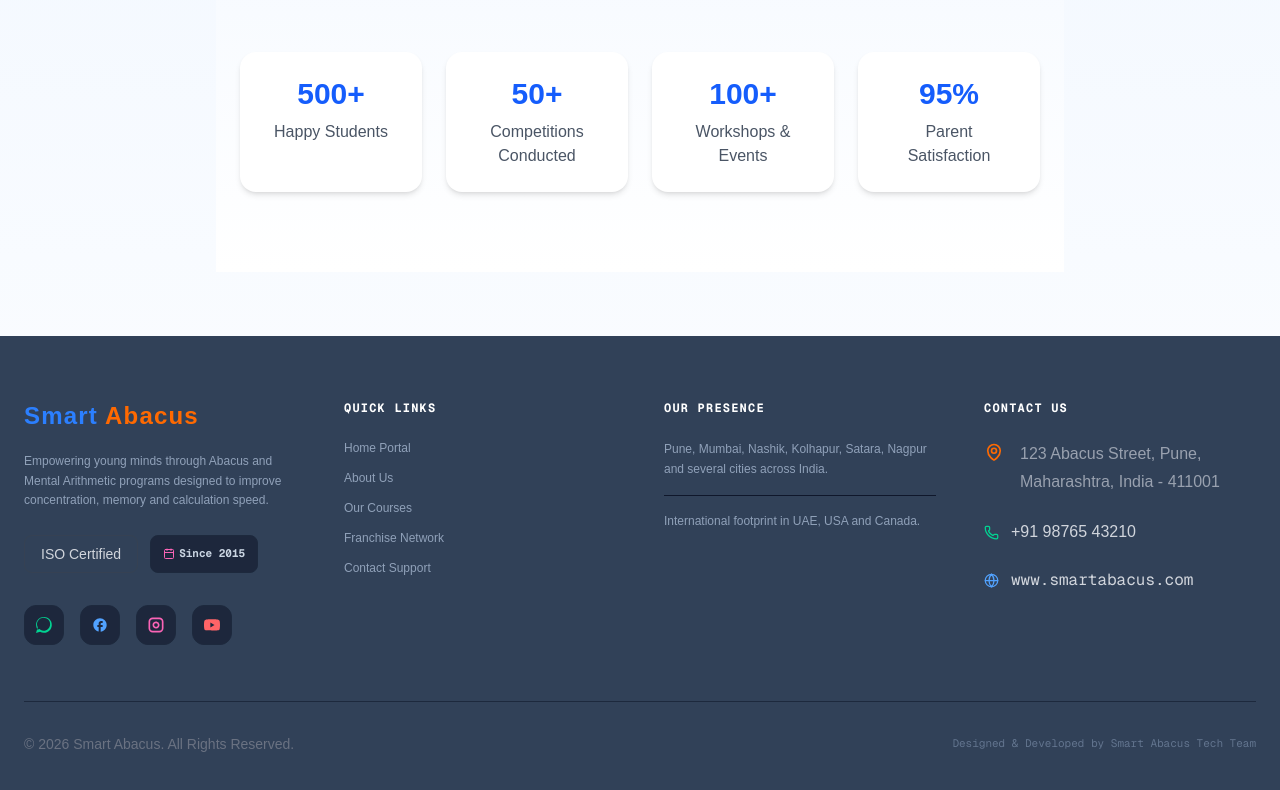
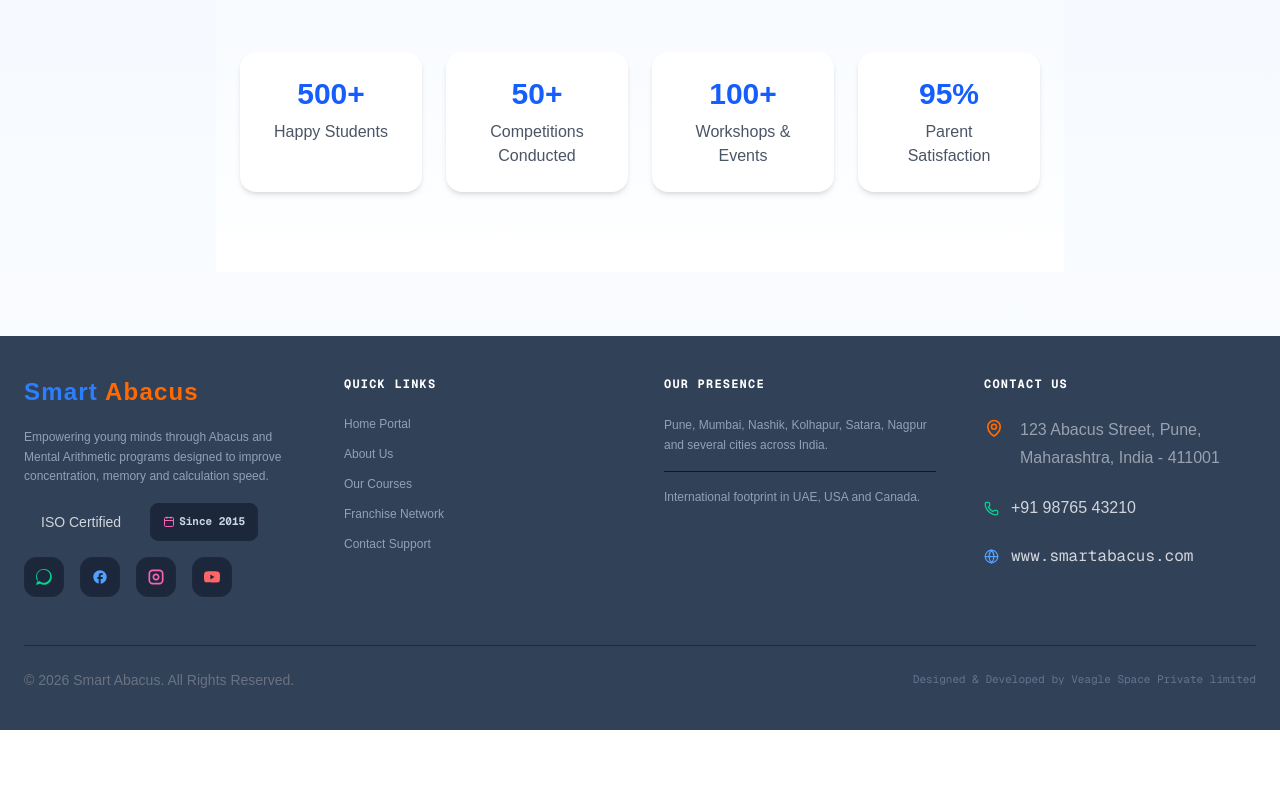
Before and after one commit to tejaskanawade04-creator/Smart-Abacus-Project, a Next.js app: page /gallery in a window 1280 px wide. Shown: the part 472-1262 px from the top of the page. After the commit the page ends 1202 px from the top, so only its background shows below. Built offline with nearby package versions, Linux system fonts and the light colour scheme.

Commit message:
footer change

```diff
--- a/src/components/shared/Footer.jsx
+++ b/src/components/shared/Footer.jsx
@@ -6,7 +6,7 @@
 export default function Footer() {
   return (
     <footer className="bg-slate-700 text-gray-300">
-      <div className="max-w-7xl mx-auto px-6 py-16">
+      <div className="max-w-7xl mx-auto px-6 py-10">
         <div className="grid md:grid-cols-4 gap-12">
           {/* Company */}
           <div>
@@ -20,7 +20,7 @@
               calculation speed.
             </p>
 
-            <div className="flex gap-3 mt-6">
+            <div className="flex gap-3 mt-4">
               <span className="border border-gray-700 px-4 py-2 rounded-lg text-sm">
                 ISO Certified
               </span>
@@ -31,7 +31,7 @@
               </span>
             </div>
 
-            <div className="flex gap-4 mt-8">
+            <div className="flex gap-4 mt-4">
               {/* WhatsApp */}
               <a className="h-10 w-10 rounded-xl bg-slate-900/60 border border-slate-800 flex items-center justify-center hover:bg-emerald-500/20 hover:border-emerald-500/40 text-emerald-400 transition-all cursor-pointer" title="WhatsApp">
                 <svg className="w-4 h-4 fill-current" viewBox="0 0 24 24">
@@ -128,13 +128,13 @@
         </div>
 
         {/* Bottom */}
-        <div className="border-t border-slate-800 mt-14 pt-8 flex flex-col md:flex-row justify-between items-center">
+        <div className="border-t border-slate-800 mt-12 pt-6 flex flex-col md:flex-row justify-between items-center">
           <p className="text-gray-500 text-sm">
             © 2026 Smart Abacus. All Rights Reserved.
           </p>
 
           <p className="text-slate-500 text-[11px] font-mono">
-            Designed & Developed by Smart Abacus Tech Team
+            Designed & Developed by Veagle Space Private limited
           </p>
         </div>
       </div>
```
